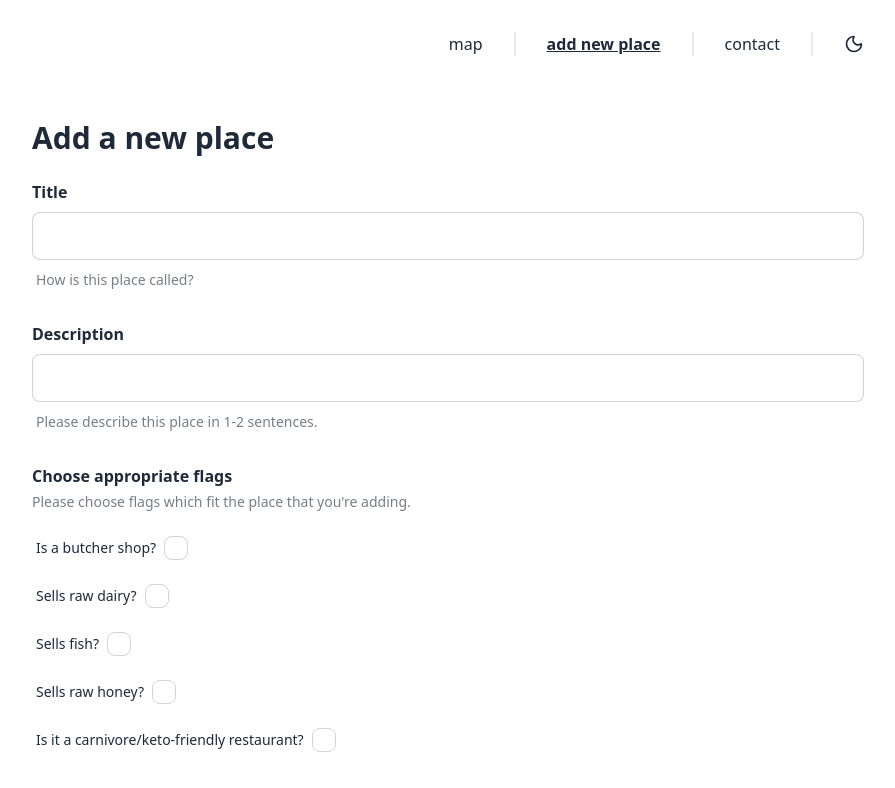
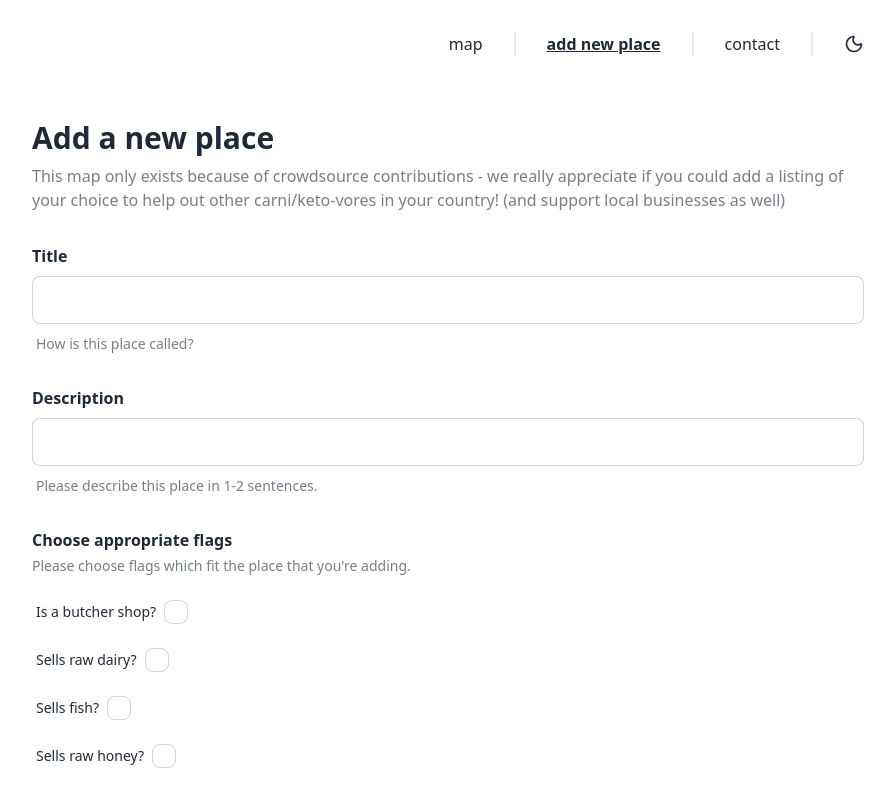
Before and after one commit to 00jacs/carnivoremap, a SvelteKit app: page /form/create-place in a window 1280 px wide. Shown: the top 788 px of the page, without its empty margins (192-1087 px from the left). Built offline with nearby package versions, Linux system fonts and the light colour scheme; no server answers.

Commit message:
chore: slight copy improvements

```diff
--- a/src/routes/+page.svelte
+++ b/src/routes/+page.svelte
@@ -256,10 +256,14 @@
     <h1 class="text-2xl font-bold md:text-3xl">Search our carnivore map</h1>
     <p class="mb-6 mt-2 text-sm opacity-70">
       Find our carnivore/ketovore-friendly places added by our users. The
-      website fully depends on voluntary contributions so feel free to add your
-      review or <a href="/form/create-place" class="link">
+      website fully depends on voluntary contributions so feel free to <a
+        href="/form/create-place"
+        class="link">
         add a place of your choice.
       </a>
+      or
+      <a href="/contact" class="link">contact us</a>
+      in case you have any feedback, questions, or reviews.
     </p>
 
     <label for="location-search" class="mb-8 block">
--- a/src/routes/form/create-place/+page.svelte
+++ b/src/routes/form/create-place/+page.svelte
@@ -104,7 +104,12 @@
   </span>
   -->
 
-  <h1 class="mb-6 text-xl font-bold md:text-3xl">Add a new place</h1>
+  <h1 class="mb-2 text-xl font-bold md:text-3xl">Add a new place</h1>
+  <p class="mb-8 opacity-60">
+    This map only exists because of crowdsource contributions - we really
+    appreciate if you could add a listing of your choice to help out other
+    carni/keto-vores in your country! (and support local businesses as well)
+  </p>
 
   <GeneralForm />
   <div class="divider mb-12 mt-10"></div>
```
